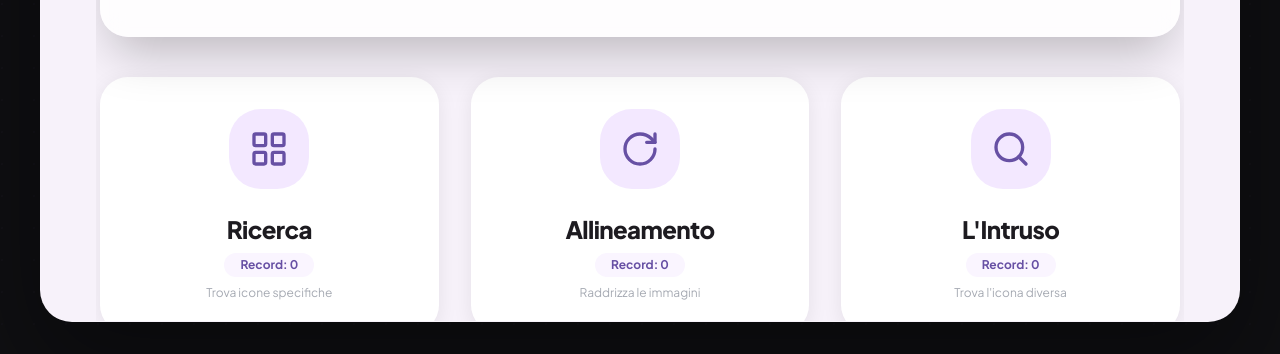
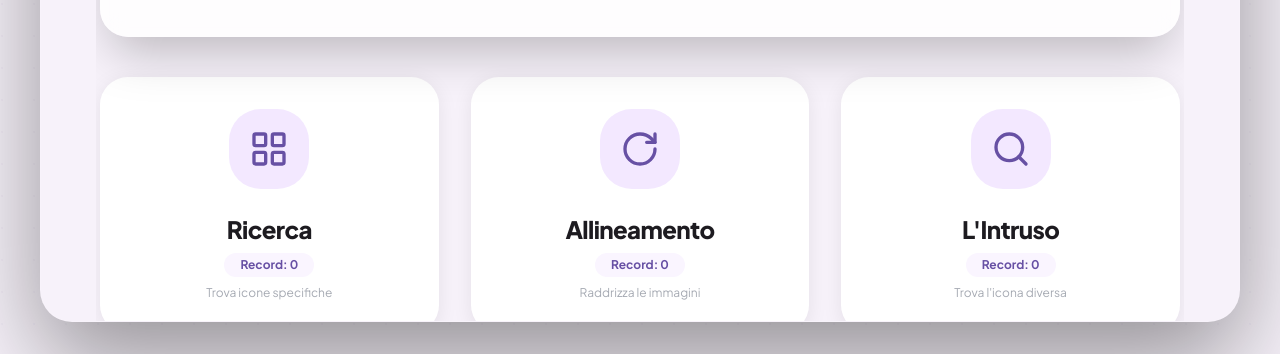
Before and after one commit to lexp-hub/Material-Captcha, a plain HTML site: page index.html in a window 1280 px wide. Shown: the part 446-800 px from the top of the page. Drawn offline with nearby package versions, Linux system fonts and the light colour scheme.

Commit message:
Update style.css

```diff
--- a/style.css
+++ b/style.css
@@ -14,7 +14,7 @@
 
 body {
     font-family: 'Plus Jakarta Sans', sans-serif;
-    background-color: #0F0F12;
+    background-color: #F7F2FA;
     color: var(--on-surface);
     margin: 0;
     min-height: 100vh;
```
